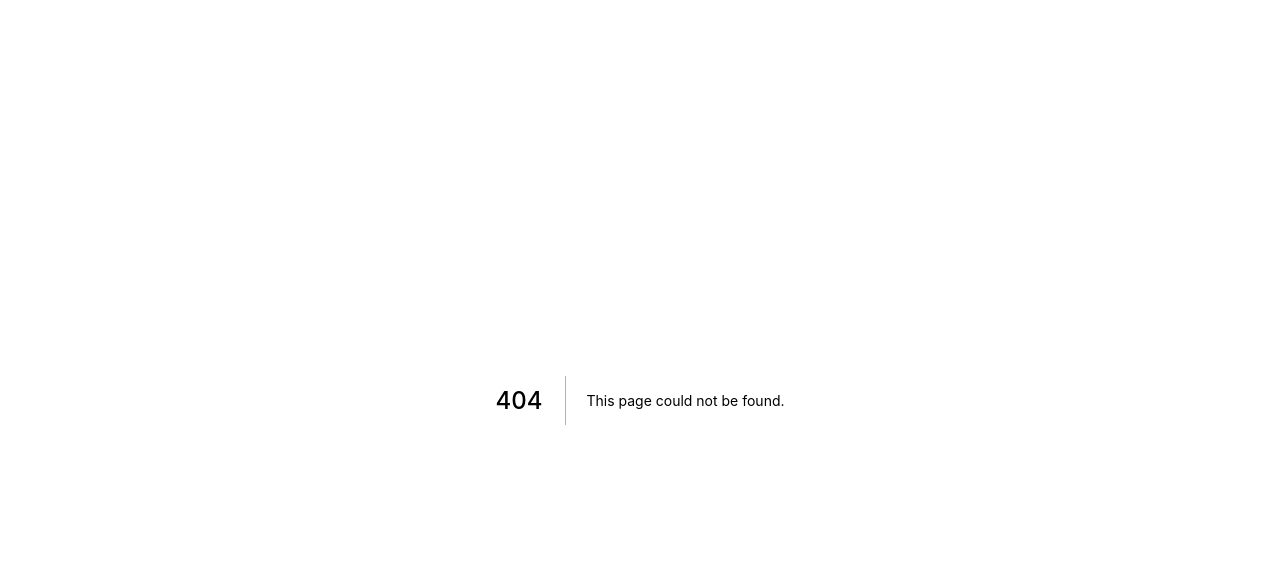
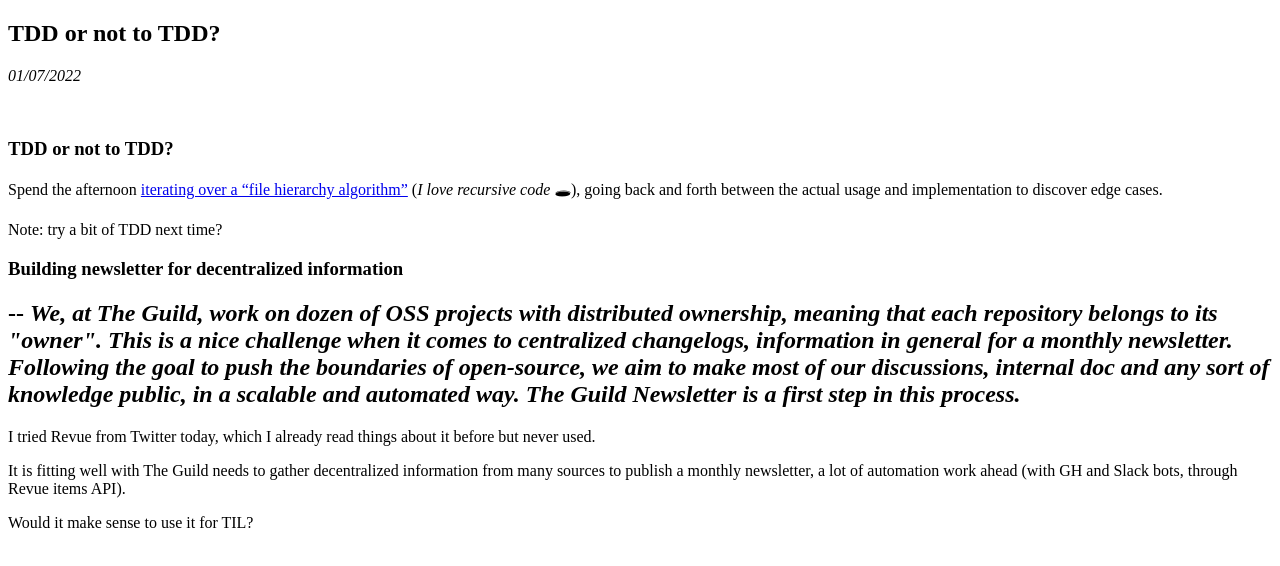
Before and after one commit to charlypoly/til.engineering, a Next.js app: page /blog/01-07-2022 in a window 1280 px wide. Before the commit this address had no page. Shown: the top 566 px of the page. Built offline with nearby package versions, Linux system fonts and the light colour scheme.

Commit message:
01-07-2022

```diff
--- /dev/null
+++ b/pages/blog/01-07-2022.mdx
@@ -0,0 +1,35 @@
+---
+title: TDD or not to TDD?
+date: 01/07/2022
+slug: 01-07-2022
+---
+
+
+## TDD or not to TDD?
+
+_01/07/2022_
+
+<br/>
+
+
+### TDD or not to TDD?
+
+Spend the afternoon [iterating over a “file hierarchy algorithm”](https://github.com/the-guild-org/the-guild-docs/pull/633) (_I love recursive code 🕳_), going back and forth between the actual usage and implementation to discover edge cases.
+
+Note: try a bit of TDD next time?
+
+
+### **Building newsletter for decentralized information**
+
+--
+_We, at The Guild, work on dozen of OSS projects with distributed ownership, meaning that each repository belongs to its "owner"._
+_This is a nice challenge when it comes to centralized changelogs, information in general for a monthly newsletter._
+_Following the goal to push the boundaries of open-source, we aim to make most of our discussions, internal doc and any sort of knowledge public, in a scalable and automated way._
+_The Guild Newsletter is a first step in this process._
+--
+
+I tried Revue from Twitter today, which I already read things about it before but never used.
+
+It is fitting well with The Guild needs to gather decentralized information from many sources to publish a monthly newsletter, a lot of automation work ahead (with GH and Slack bots, through Revue items API).
+
+Would it make sense to use it for TIL?
```
